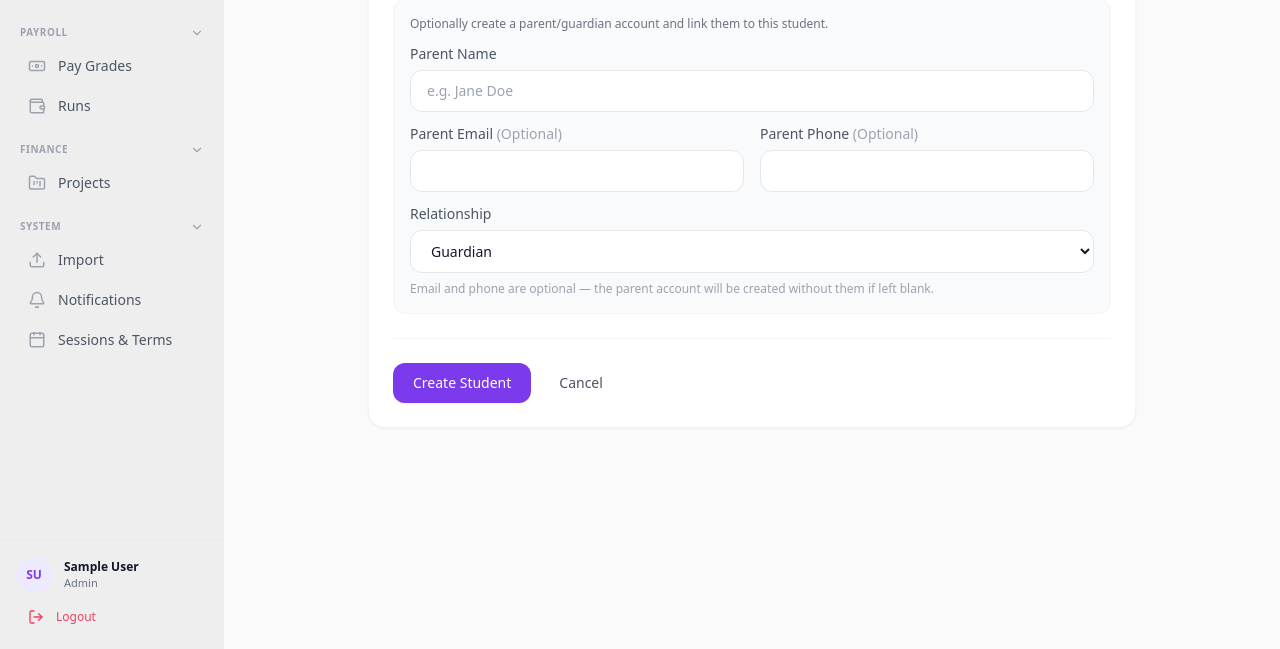
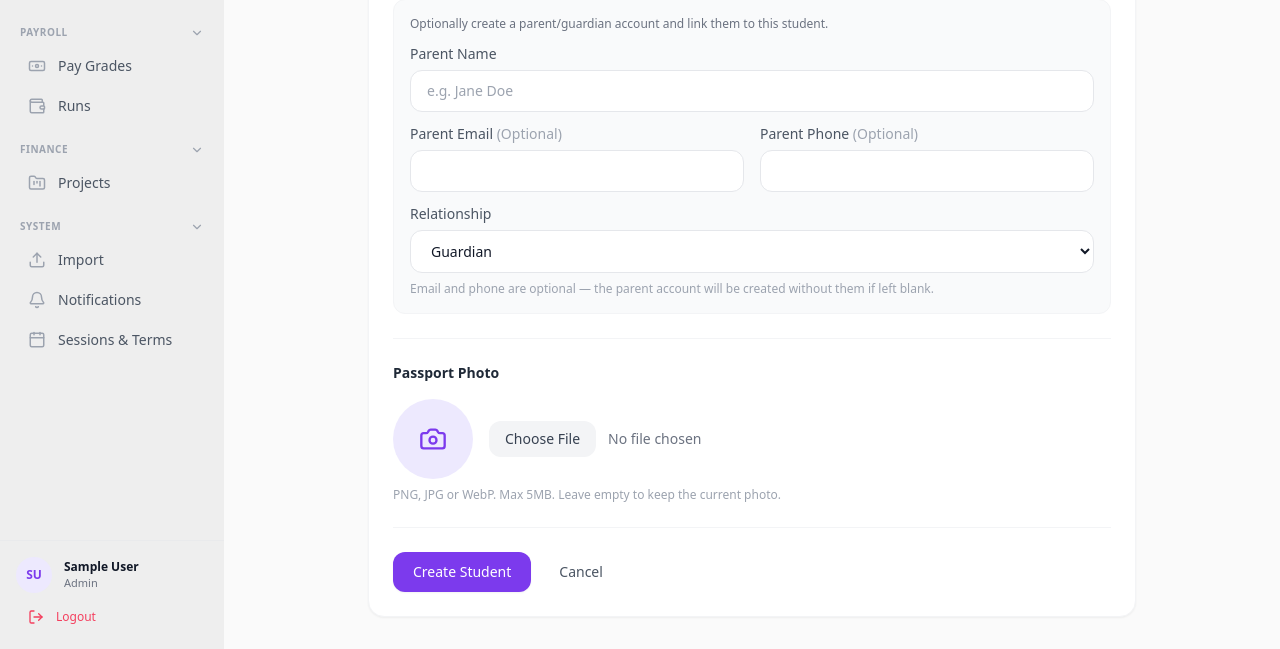
Before and after one commit to yohananX/bust-base, a Django app: page /school-admin/students/new/ in a window 1280 px wide. Shown: the part 779-1428 px from the top of the page. Run offline with Django 5.2, Linux system fonts and the light colour scheme; a user stored in the database is signed in; tables that the repository leaves empty hold one stand-in row (values such as "Sample post"); data that the repository does not hold is empty; some libraries are stand-ins or nearby versions.

Commit message:
feat(students): passport photos on student and user records, shown in admin list/detail and avatar component

```diff
--- a/accounts/models.py
+++ b/accounts/models.py
@@ -55,6 +55,11 @@ class User(AbstractUser, TenantScopedModel):
         blank=True,
         verbose_name=_('phone number'),
     )
+    passport = models.ImageField(
+        upload_to='passports/',
+        blank=True,
+        verbose_name=_('passport'),
+    )
 
     REQUIRED_FIELDS = ['email']
 
--- a/school_admin/templates/school_admin/student_detail.html
+++ b/school_admin/templates/school_admin/student_detail.html
@@ -19,7 +19,11 @@
   {# ── Student Info ── #}
   <div class="bg-white rounded-2xl p-6 shadow-sm border border-gray-100">
     <div class="flex items-center gap-4 mb-5">
+      {% if student.passport %}
+      <img src="{{ student.passport.url }}" class="w-16 h-16 rounded-full object-cover border border-gray-200 flex-shrink-0">
+      {% else %}
       {% include "components/avatar.html" with name=student.user.get_full_name size="lg" %}
+      {% endif %}
       <div>
         <h2 class="text-base font-semibold text-gray-900">{{ student.user.get_full_name|default:student.user.username }}</h2>
         <p class="text-sm text-gray-500">{{ student.user.email|default:'No email on file' }}</p>
--- a/school_admin/templates/school_admin/student_form.html
+++ b/school_admin/templates/school_admin/student_form.html
@@ -14,7 +14,7 @@
   {% endif %}
 
   <div class="bg-white rounded-2xl p-6 shadow-sm border border-gray-100">
-    <form method="post">
+    <form method="post" enctype="multipart/form-data">
       {% csrf_token %}
 
       {# ============================================================ #}
@@ -229,6 +229,25 @@
       {% endif %}
 
       {# ============================================================ #}
+      {# PASSPORT PHOTO                                                #}
+      {# ============================================================ #}
+      <hr class="my-6 border-gray-100">
+      <h3 class="text-sm font-semibold text-gray-800 mb-4">Passport Photo</h3>
+      <div class="flex items-center gap-4 mb-2">
+        {% if is_edit and student.passport %}
+        <img src="{{ student.passport.url }}" class="w-20 h-20 rounded-full object-cover border border-gray-200 flex-shrink-0">
+        {% else %}
+        <div class="w-20 h-20 rounded-full bg-violet-100 flex items-center justify-center flex-shrink-0">
+          <i data-lucide="camera" class="w-7 h-7 text-primary"></i>
+        </div>
+        {% endif %}
+        <div class="flex-1">
+          <input type="file" name="passport" accept="image/png,image/jpeg,image/webp" class="block w-full text-sm text-gray-500 file:mr-3 file:py-2 file:px-4 file:rounded-xl file:border-0 file:bg-gray-100 file:text-sm file:font-medium file:text-gray-700 hover:file:bg-gray-200">
+        </div>
+      </div>
+      <p class="text-xs text-gray-400">PNG, JPG or WebP. Max 5MB. Leave empty to keep the current photo.</p>
+
+      {# ============================================================ #}
       {# SUBMIT / CANCEL                                                #}
       {# ============================================================ #}
       <hr class="my-6 border-gray-100">
--- a/school_admin/templates/school_admin/student_list.html
+++ b/school_admin/templates/school_admin/student_list.html
@@ -66,7 +66,7 @@
           <tr class="group hover:bg-gray-50/50 transition-colors">
             <td class="px-6 py-3.5">
               <div class="flex items-center">
-                {% include "components/avatar.html" with name=s.user.get_full_name size="sm" %}
+                {% if s.passport %}{% include "components/avatar.html" with name=s.user.get_full_name photo=s.passport.url size="sm" %}{% else %}{% include "components/avatar.html" with name=s.user.get_full_name size="sm" %}{% endif %}
                 <div class="ml-3">
                   <a href="{% url 'school_admin:student_detail' s.pk %}" class="text-sm font-medium text-gray-900 hover:text-primary transition-colors">
                     {{ s.user.get_full_name|default:s.user.username }}
--- a/school_admin/views/students.py
+++ b/school_admin/views/students.py
@@ -225,6 +225,14 @@ class StudentCreateView(RoleRequiredMixin, View):
                     status=status,
                 )
 
+                # Attach uploaded passport to student and user
+                uploaded = request.FILES.get('passport')
+                if uploaded:
+                    student.passport = uploaded
+                    student.save(update_fields=['passport'])
+                    student.user.passport = uploaded
+                    student.user.save(update_fields=['passport'])
+
                 # Auto-enroll if class and session provided
                 if class_id and session_id:
                     school_class = get_object_or_404(SchoolClass, school=school, pk=class_id)
@@ -355,6 +363,14 @@ class StudentEditView(RoleRequiredMixin, View):
                 student.admission_date = parse_date(admission_date)
                 student.status = status
                 student.save()
+
+                # Attach uploaded passport to student and user
+                uploaded = request.FILES.get('passport')
+                if uploaded:
+                    student.passport = uploaded
+                    student.save(update_fields=['passport'])
+                    student.user.passport = uploaded
+                    student.user.save(update_fields=['passport'])
 
                 # Handle enrollment change
                 if class_id and session_id:
--- a/students/models.py
+++ b/students/models.py
@@ -68,6 +68,11 @@ class Student(TenantScopedModel):
         choices=STATUS_CHOICES,
         default=ACTIVE,
         verbose_name=_('status'),
+    )
+    passport = models.ImageField(
+        upload_to='passports/',
+        blank=True,
+        verbose_name=_('passport'),
     )
     updated_at = models.DateTimeField(
         auto_now=True,
--- a/templates/components/avatar.html
+++ b/templates/components/avatar.html
@@ -1,3 +1,7 @@
+{% if photo %}
+<img src="{{ photo }}" class="{% if size == 'lg' %}w-12 h-12{% elif size == 'md' %}w-9 h-9{% else %}w-7 h-7{% endif %} rounded-full object-cover flex-shrink-0">
+{% else %}
 <div class="{% if size == 'lg' %}w-12 h-12 text-base{% elif size == 'md' %}w-9 h-9 text-sm{% else %}w-7 h-7 text-xs{% endif %} rounded-full bg-violet-100 text-primary flex items-center justify-center font-bold flex-shrink-0">
     {{ name|first|upper }}{% if name.split|length > 1 %}{{ name.split|last|first|upper }}{% endif %}
 </div>
+{% endif %}
```
Also changed, not shown: .spec/agents/executor-passport-fields.json (added), .spec/agents/executor-student-passport-photos.json (added), accounts/migrations/0004_user_passport.py (added), students/migrations/0003_student_passport.py (added).
